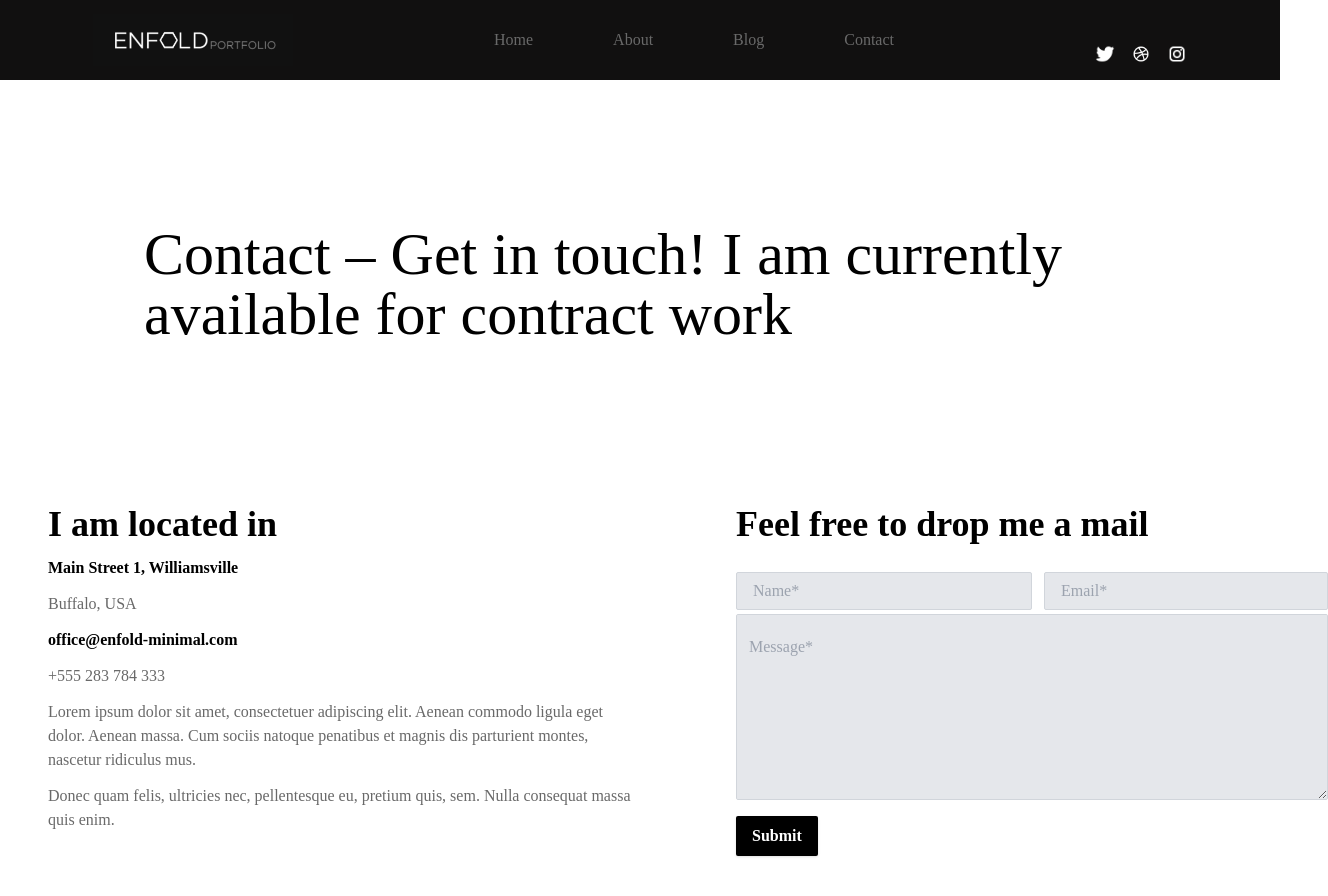
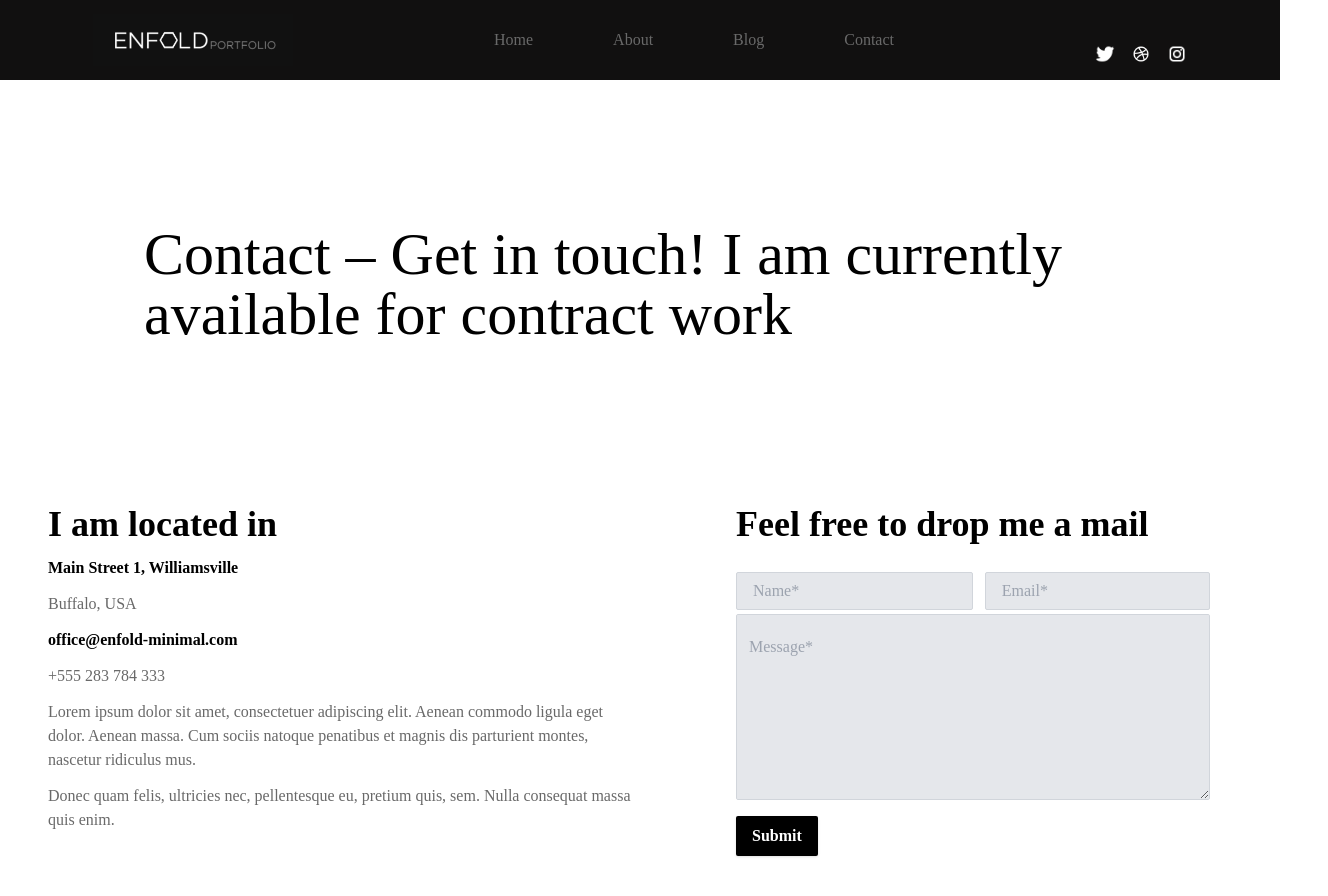
Before and after one commit to Asamahdavi/web-midterm-project, a React (Create React App) app: page /Contant in a window 1280 px wide. Shown: the top 896 px of the page, 1328 px wide, since content can reach past the window. Built offline with nearby package versions, Linux system fonts and the light colour scheme; grey boxes are pictures that could not be loaded.

Commit message:
concat edited

```diff
--- a/src/components/Contact.js
+++ b/src/components/Contact.js
@@ -6,14 +6,14 @@
       <section>
         <Header />
       </section>
-      <section className="container">
+      <section className="container overflow-hidden">
         <div className="item">
           <h1 className="text-6xl text-left p-36 text-black">
             Contact – Get in touch! I am currently available for contract work
           </h1>
         </div>
       </section>
-      <section>
+      <section className="overflow-hidden">
         <div className="container grid sm:grid-cols-1 xl:grid-cols-2 space-x-24 px-12">
           <div className="item text-left py-4 space-y-3 mb-2">
             <h1 className="text-left text-4xl text-black  font-bold">
@@ -36,7 +36,7 @@
             </p>
           </div>
           <div className="container">
-            <form className="item w-full  justify-between">
+            <form className="item w-4/5  justify-between">
               <h1 className=" text-left py-4 text-4xl text-black mb-2 font-bold">
                 Feel free to drop me a mail
               </h1>
```
